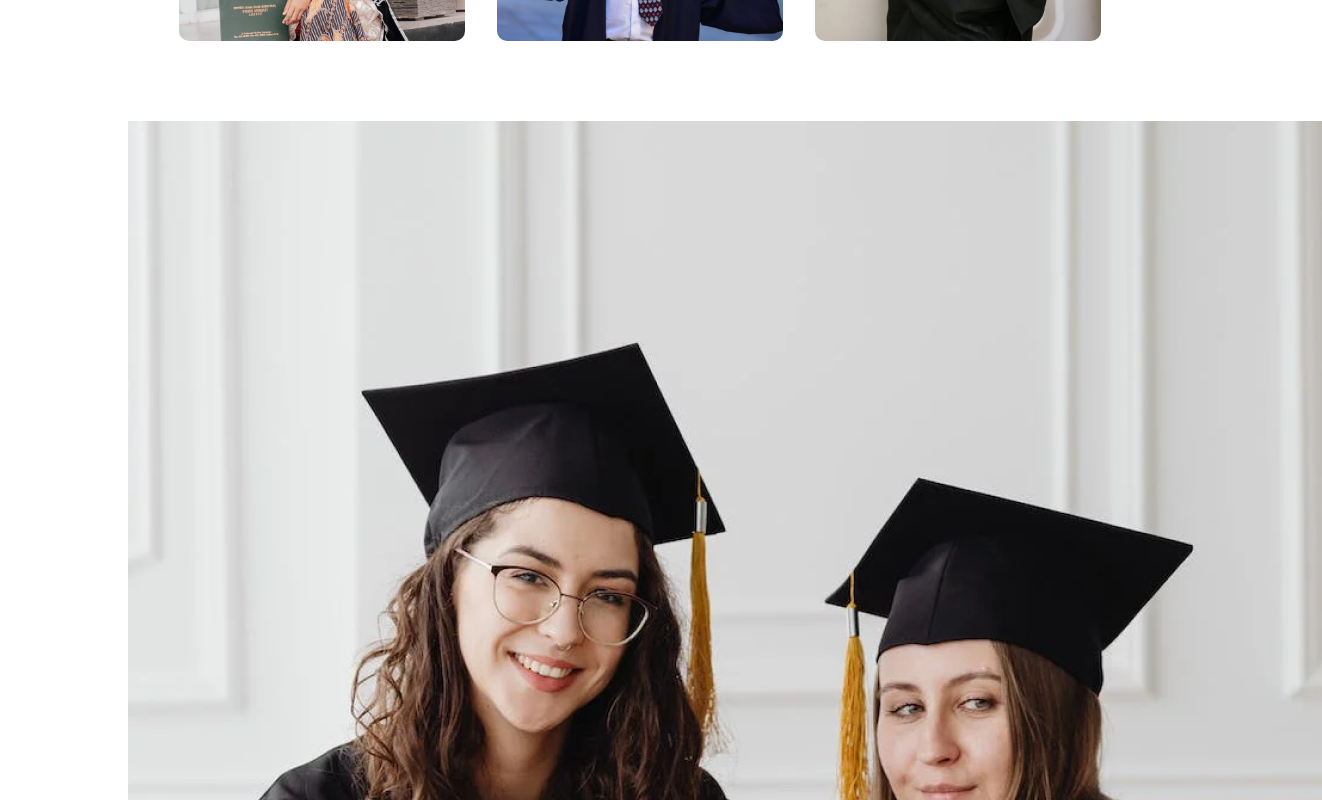
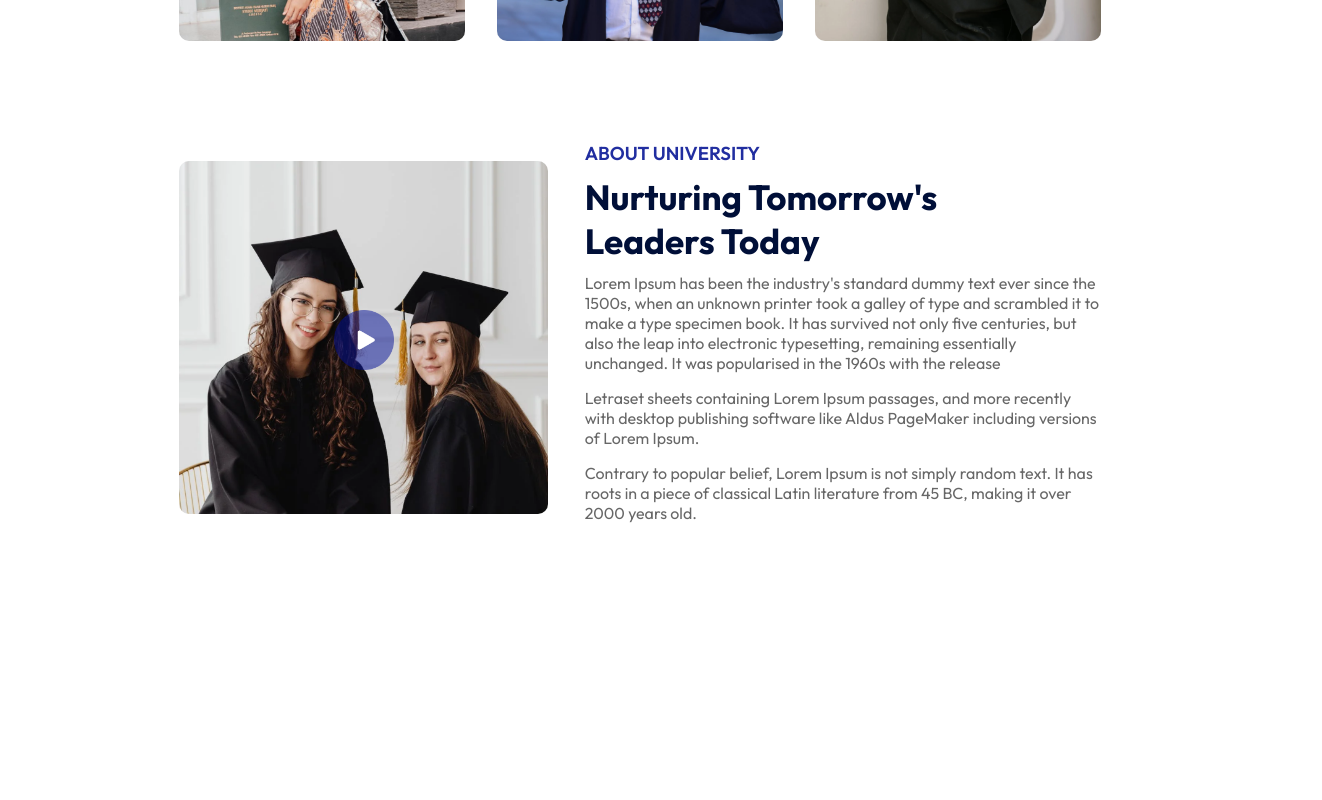
Before and after one commit to kjananga99/Edusity_Project, a React (Vite) app: page / in a window 1280 px wide. Shown: the part 1260-2060 px from the top of the page, 1322 px wide, since content can reach past the window. After the commit the page ends 1898 px from the top, so only its background shows below. Built offline with nearby package versions, Linux system fonts and the light colour scheme.

Commit message:
add About.css part

```diff
--- a/src/Components/About/About.css
+++ b/src/Components/About/About.css
@@ -0,0 +1,47 @@
+.about{
+    margin: 100px auto;
+    display: flex;
+    align-items: center;
+    justify-content: space-between;
+    width: 90%;
+}
+
+.about-left{
+    flex-basis: 40%;
+    position: relative;
+}
+
+.about-right{
+    flex-basis: 56%;
+}
+
+.about-img{
+    width: 100%;
+    border-radius: 10px;
+}
+
+.play-icon{
+    width: 60px;
+    position: absolute;
+    top: 50%;
+    left: 50%;
+    transform: translate(-50%, -50%);
+}
+
+.about h3{
+    font-weight: 600;
+    font-weight: 16px;
+    color: #212EA0;
+}
+
+.about h2{
+    font-size: 35px;
+    color: #000F38;
+    margin: 10px 0;
+    max-width: 400px;
+}
+
+.about p{
+    color: #676767;
+    margin-bottom: 15px;
+}
```
